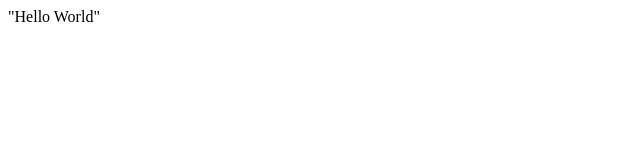
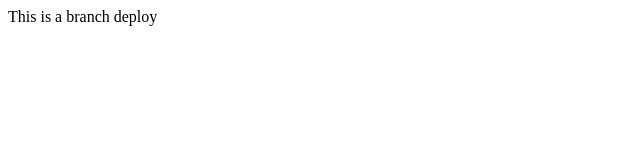
Before and after one commit to jrwhitmer/func-example, a website: page public/index.html in a window 1280 px wide. Shown: the full height of the page, 0-640 px from the left. Drawn offline with Linux system fonts and the light colour scheme.

Commit message:
change the index page

```diff
--- a/public/index.html
+++ b/public/index.html
@@ -1 +1,8 @@
-"Hello World"
+<body>
+    <div id="app">
+        <app>
+            <p1>This is a branch deploy</p1>
+        </app>
+    </div>
+    <script src="{{ mix('js/app.js') }}"></script>
+</body>
```
